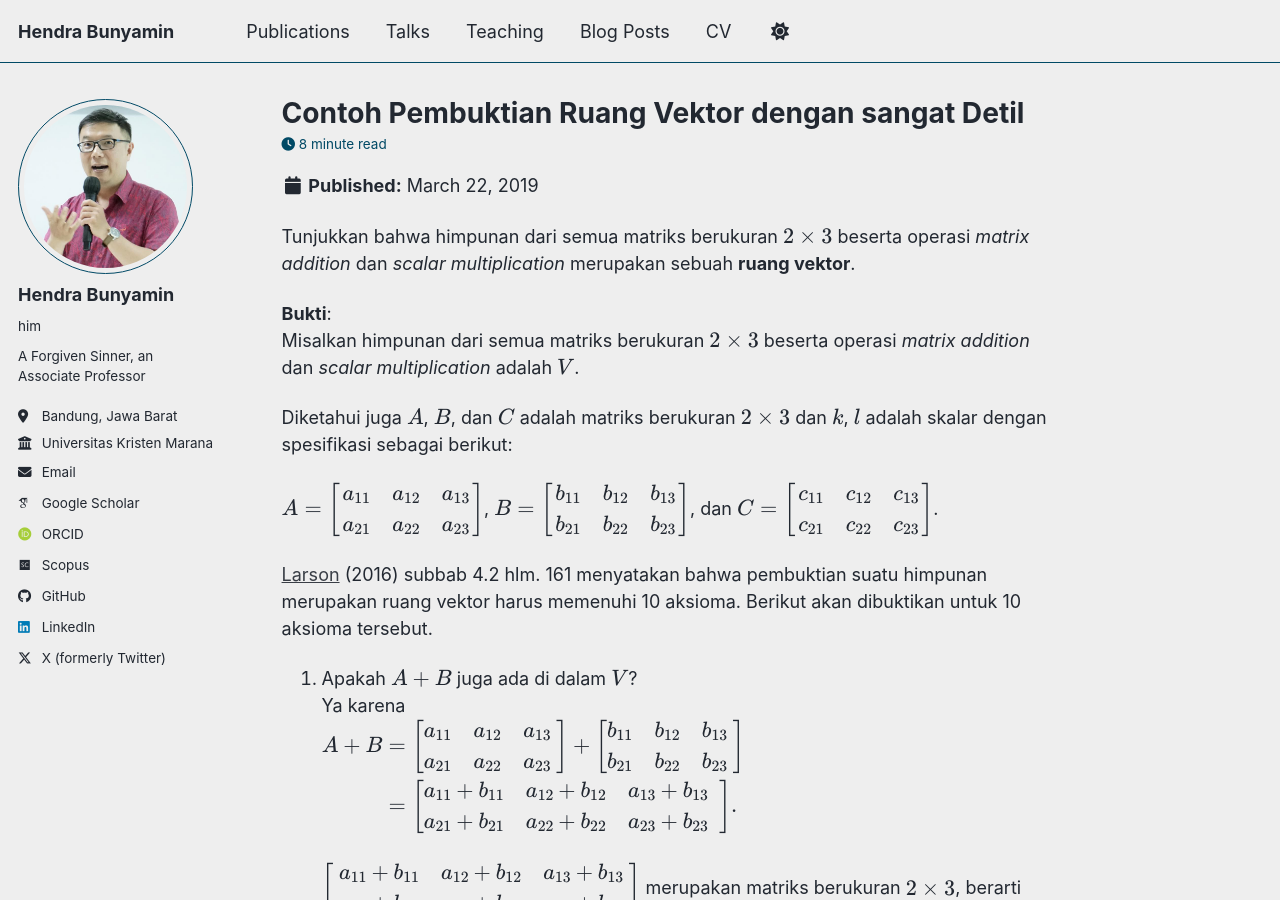
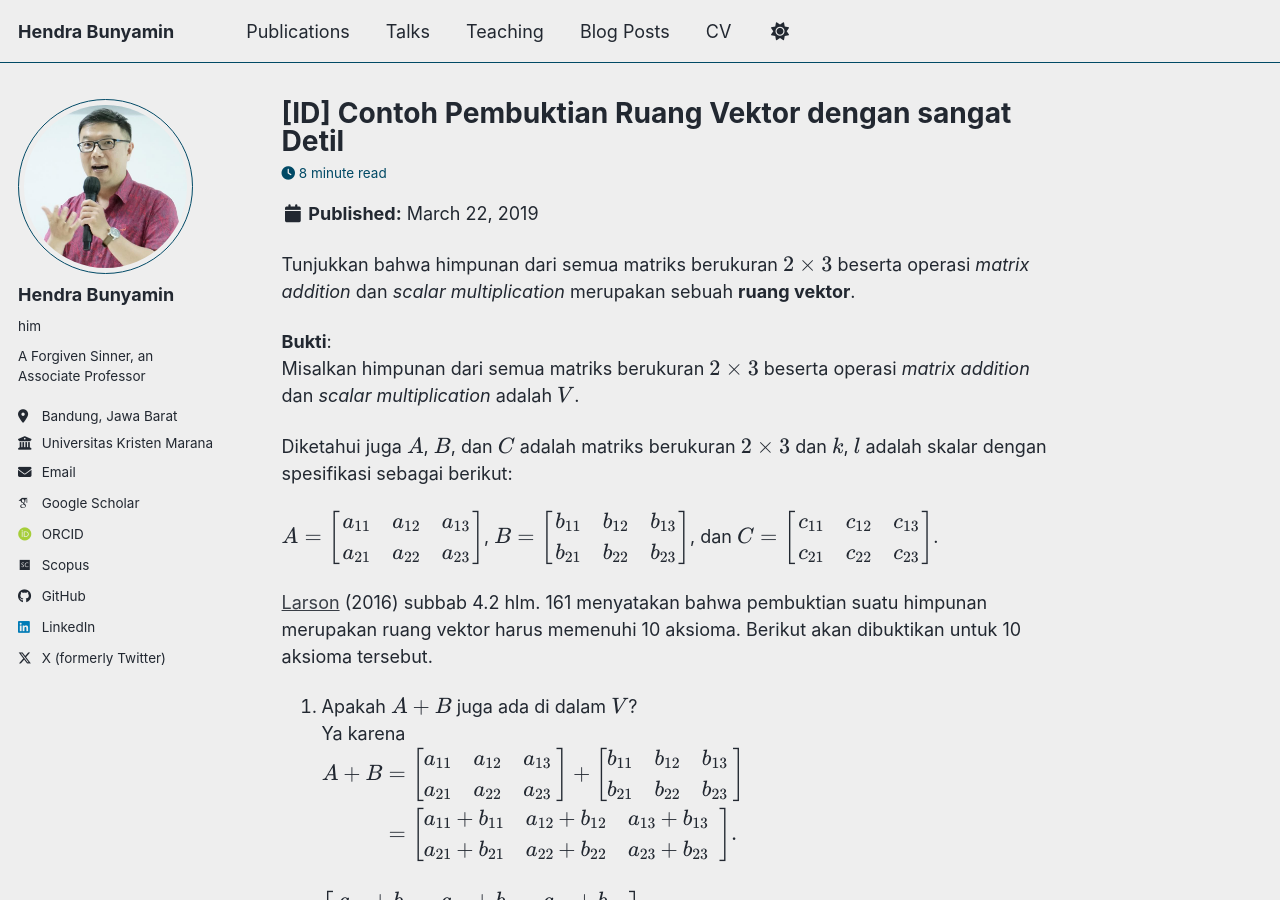
Before and after one commit to hbunyamin/hbunyamin.github.io, a Jekyll site: the page built from _posts/2019-03-22-blog-post-5.md, in a window 1280 px wide and 900 px high. Built offline with Jekyll 4.4.1, drawn with Linux system fonts in a browser that asks for light colours; some web fonts are replaced; a script bundle is joined from its source files by our own code; library files that are not in the unit come from our copies.

```diff
--- a/_posts/2019-03-22-blog-post-5.md
+++ b/_posts/2019-03-22-blog-post-5.md
@@ -1,5 +1,5 @@
 ---
-title: 'Contoh Pembuktian Ruang Vektor dengan sangat Detil'
+title: '[ID] Contoh Pembuktian Ruang Vektor dengan sangat Detil'
 date: 2019-03-22
 permalink: /posts/2019/03/blog-post-5/
 tags:
```
Also changed, not shown: _pages/about.md (+1 -1 lines).
